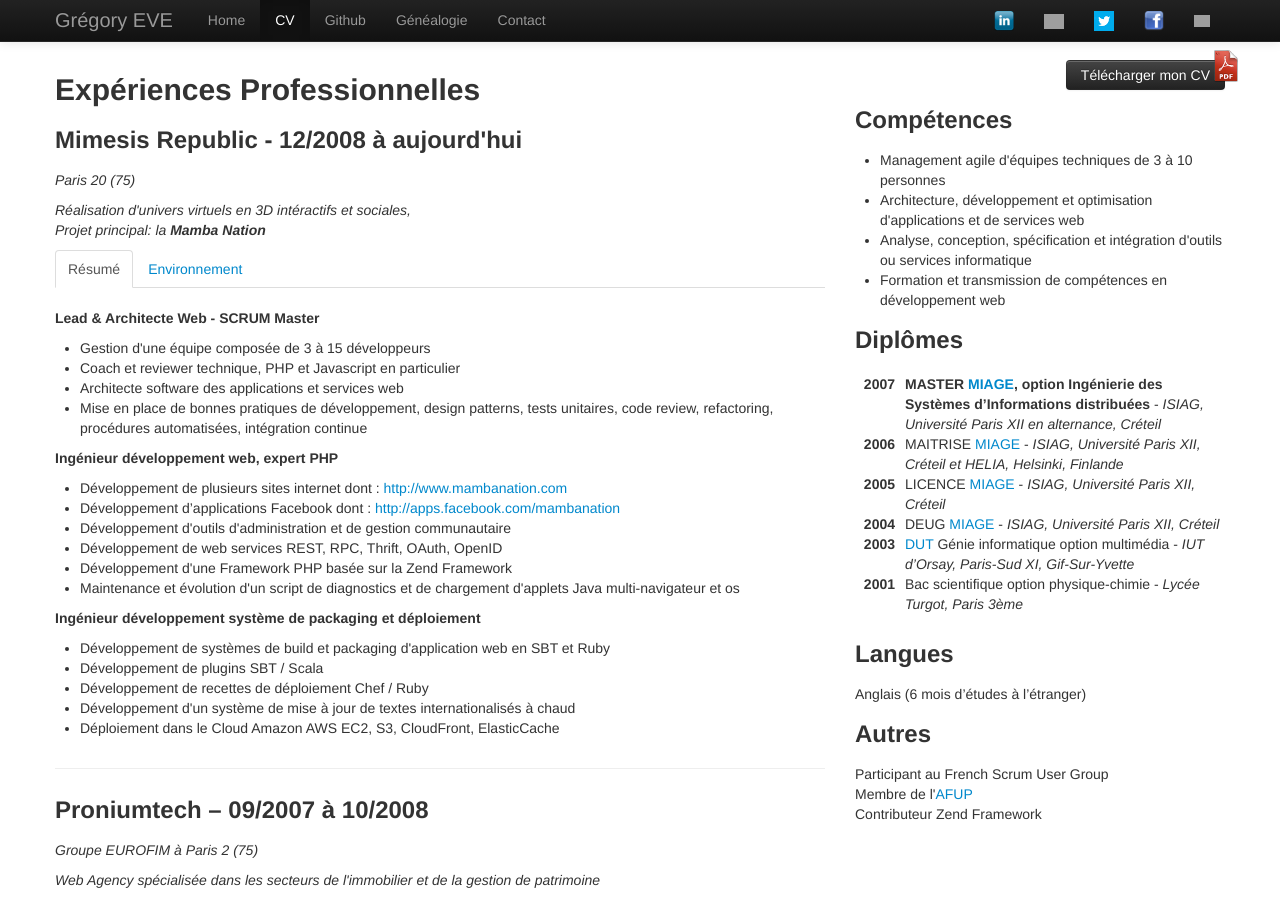
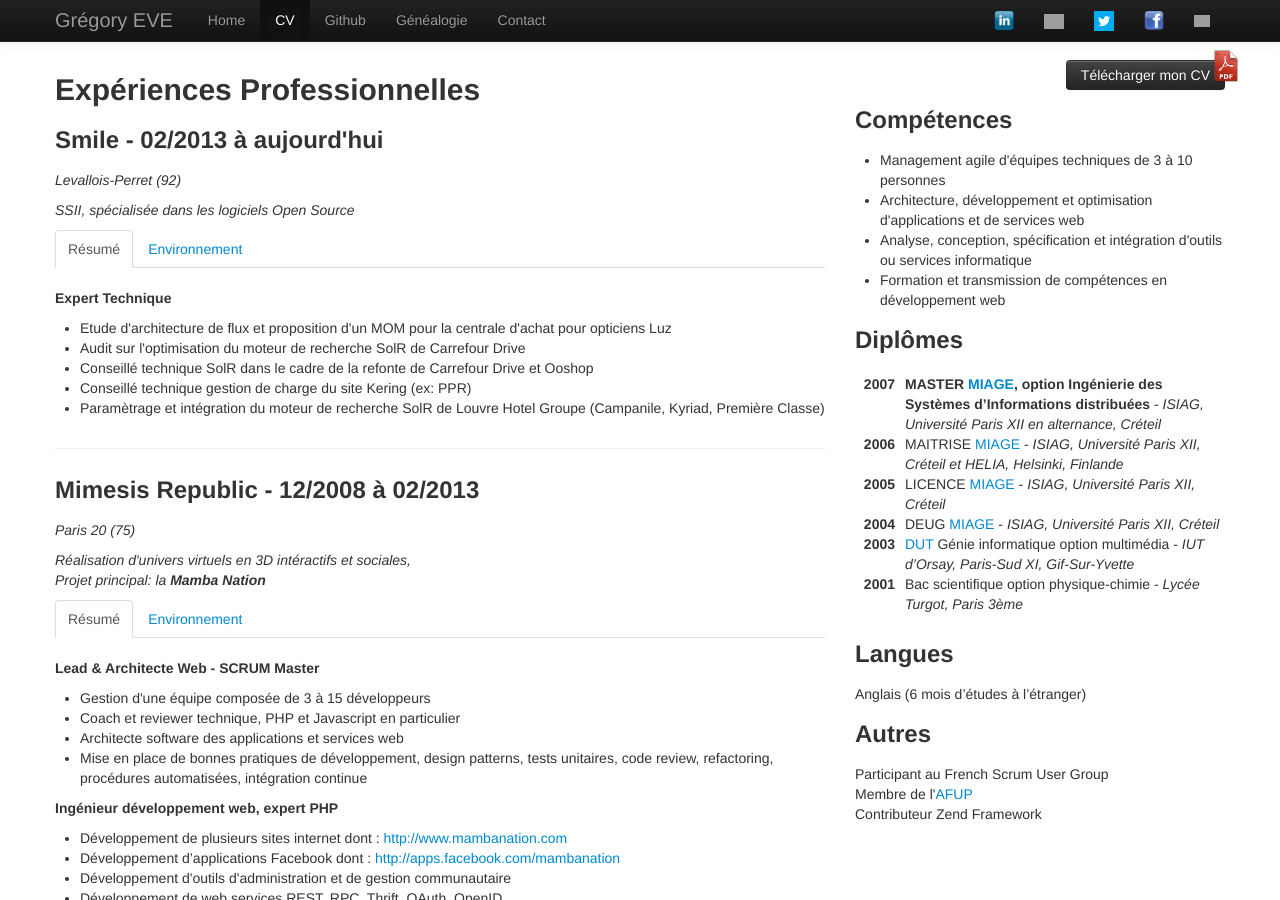
Before and after one commit to geve82/www.geve.fr, a Jekyll site: the page built from cv/index.html, in a window 1280 px wide and 900 px high. Built offline with Jekyll 4.4.1, drawn with Linux system fonts in a browser that asks for light colours; nearby versions of some CDN libraries; Markdown is read by kramdown in place of the engine named in the settings; grey boxes are pictures that could not be loaded.

Commit message:
Update index.html
update cv, add smile

```diff
--- a/cv/index.html
+++ b/cv/index.html
@@ -8,8 +8,46 @@
 <div class="span8">
 <h2>Expériences Professionnelles</h2>
 
+<div id="smile">
+  <h3>Smile - 02/2013 à aujourd'hui</h3>
+  <p><em>Levallois-Perret (92)</em></p>
+  <p><em>SSII, spécialisée dans les logiciels Open Source</em></p>
+  <ul class="nav nav-tabs">
+    <li class="active"><a href="#smile-resume" data-toggle="tab">Résumé</a></li>
+    <li><a href="#smile-tech" data-toggle="tab">Environnement</a></li>
+  </ul>
+  <div class="tab-content">
+  <div class="tab-pane active" id="smile-resume">
+    <p><strong>Expert Technique</strong></p>
+    <ul>
+      <li>Etude d'architecture de flux et proposition d'un MOM pour la centrale d'achat pour opticiens Luz</li>
+      <li>Audit sur l'optimisation du moteur de recherche SolR de Carrefour Drive</li>
+      <li>Conseillé technique SolR dans le cadre de la refonte de Carrefour Drive et Ooshop </li>
+      <li>Conseillé technique gestion de charge du site Kering (ex: PPR)</li>
+      <li>Paramètrage et intégration du moteur de recherche SolR de Louvre Hotel Groupe (Campanile, Kyriad, Première Classe)</li>
+    </ul>
+  </div>
+  <div class="tab-pane" id="smile-tech">
+    <p><em><strong>Environnement technique :</strong><br />
+      Debian<br />
+      Apache 2.0, Tomcat<br />
+      Apache SolR 3.3 à 4.1<br />
+      MySQL 5<br />
+      PHP 5, Drupal<br />
+      HTML5, XHTML 1.0, CSS 3<br />
+      Active MQ</em></p>
+    <p><em><strong>Logiciels : </strong><br />
+      Redmine<br />
+      Subversion, Git<br />
+      Jenkins<br />
+      Eclipse, Notepad++, Gedit<br />
+      Word, Excel, PowerPoint, OpenOffice</em></p>
+  </div>
+  </div>
+</div>
+<hr>
 <div id="mimesis">
-  <h3>Mimesis Republic - 12/2008 à aujourd'hui</h3>
+  <h3>Mimesis Republic - 12/2008 à 02/2013</h3>
   <p><em>Paris 20 (75)</em></p>
   <p><em>Réalisation d'univers virtuels en 3D intéractifs et sociales,<br />Projet principal: la <strong>Mamba Nation</strong></em></p>
   <ul class="nav nav-tabs">
```
